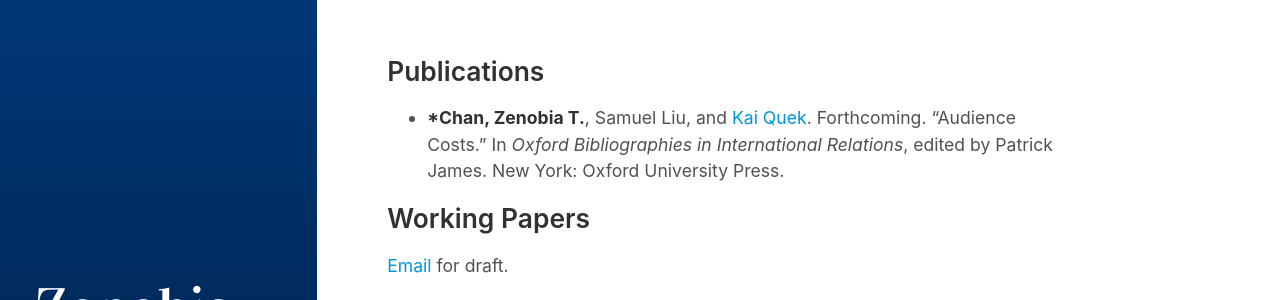
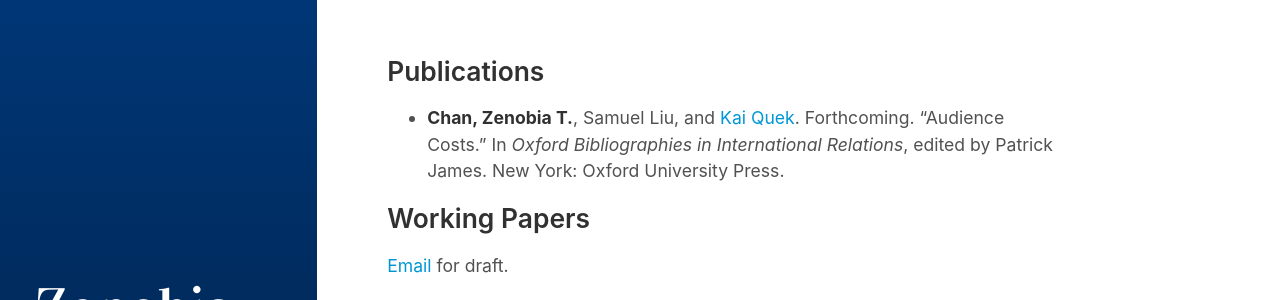
Before and after one commit to ztchan/my-website, a Jekyll site: the page built from category/research.md, in a window 1280 px wide and 941 px high. Shown: the part 196-496 px from the top of the window. Built offline with Jekyll 4.4.1, drawn with Linux system fonts in a browser that asks for light colours.

Commit message:
Updated formatting

```diff
--- a/category/research.md
+++ b/category/research.md
@@ -11,7 +11,7 @@ sidebar_link: true
 
 ## Publications
 
-* ***Chan, Zenobia T.**, Samuel Liu, and [Kai Quek](https://ppaweb.hku.hk/f/quek){:target="_blank"}. Forthcoming. “Audience Costs.” In _Oxford Bibliographies in International Relations_, edited by Patrick James. New York: Oxford University Press.
+* **Chan, Zenobia T.**, Samuel Liu, and [Kai Quek](https://ppaweb.hku.hk/f/quek){:target="_blank"}. Forthcoming. “Audience Costs.” In _Oxford Bibliographies in International Relations_, edited by Patrick James. New York: Oxford University Press.
 
 ## Working Papers
 
```
